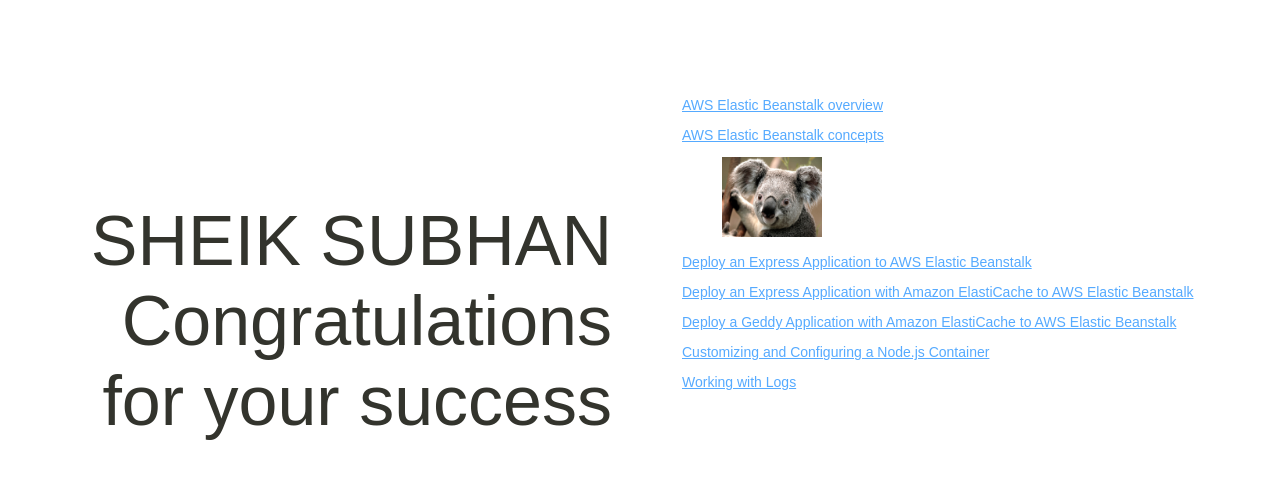
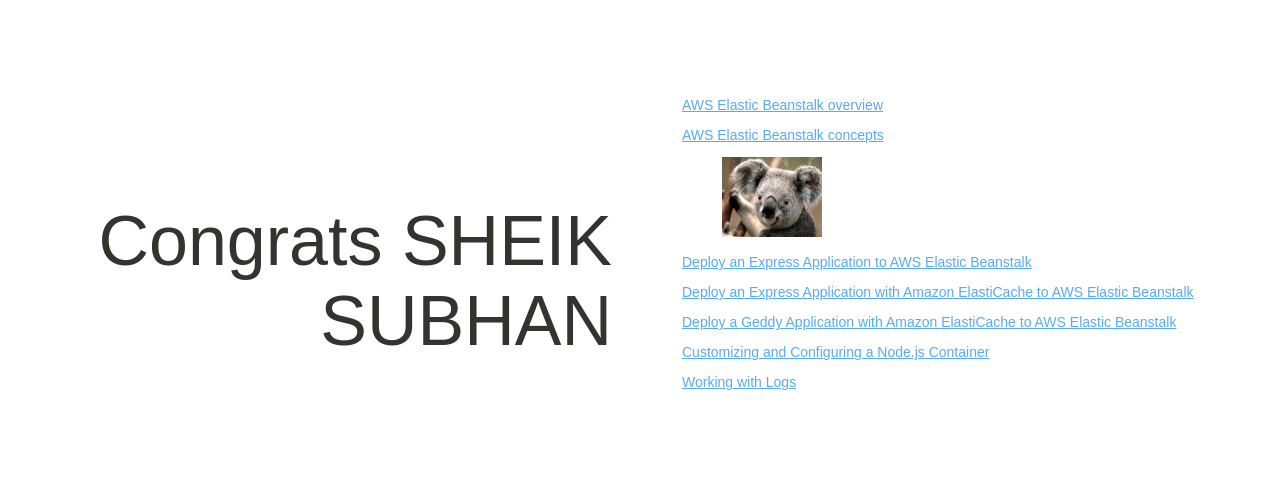
Before and after one commit to subhansheik/aws-ebs, a website: page index.html in a window 1280 px wide. Drawn offline with Linux system fonts and the light colour scheme.

Commit message:
change name

```diff
--- a/index.html
+++ b/index.html
@@ -74,7 +74,7 @@
   </head>
   <body>
     <div class="textColumn">
-      <h1>SHEIK SUBHAN Congratulations for your success</h1>
+      <h1>Congrats SHEIK SUBHAN </h1>
       <p>Your first AWS Elastic Beanstalk Node.js application is now running on your own dedicated environment in the AWS Cloud</p>
     </div>
     <div class="linksColumn">
```
